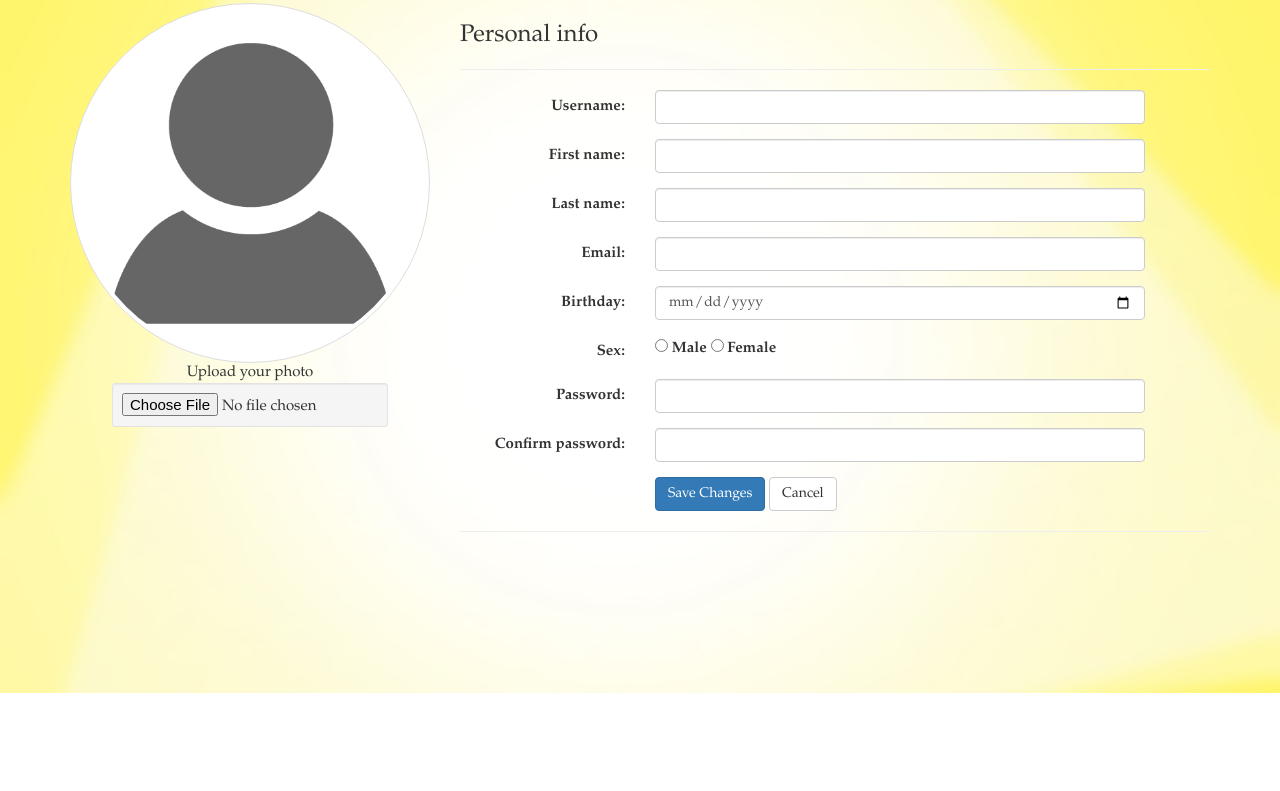
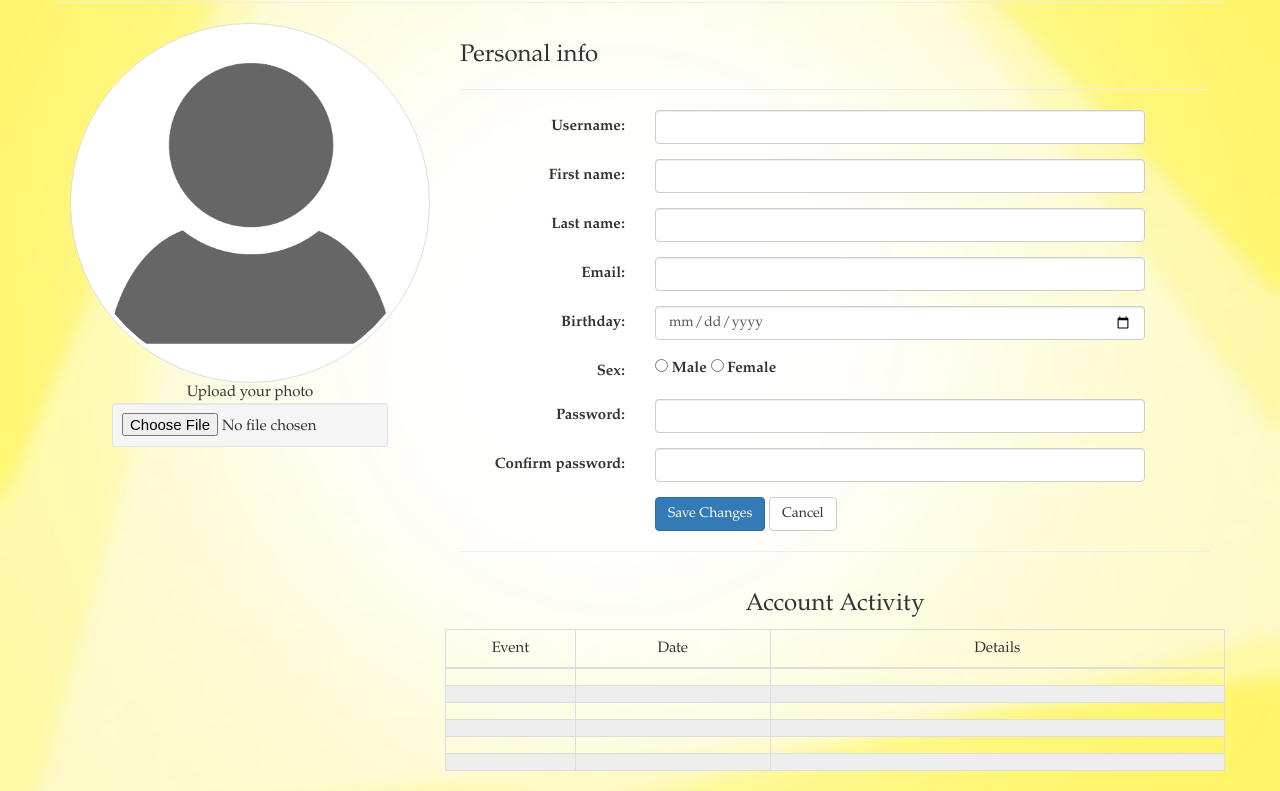
Before and after one commit to Dwarwin/STC, a plain HTML site: page profile.html in a window 1280 px wide. Shown: the part 107-898 px from the top of the page. Before the commit the page ends 800 px from the top, so only its background shows below. Drawn offline with nearby package versions, Linux system fonts and the light colour scheme.

Commit message:
Activity bar

```diff
--- a/css/profile.css
+++ b/css/profile.css
@@ -6,6 +6,13 @@
     font-size: 1.5rem;
 }
 body {
+    margin-top: 20px;
     background: url("../img/main.jpg");
     background-size: cover;
 }
+td {
+    overflow: auto;
+}
+tr:nth-child(even) {
+    background-color: #eeeeee;
+}
--- a/profile.html
+++ b/profile.html
@@ -33,8 +33,8 @@
                 <hr>
                 <form class="form-horizontal" role="form">
                     <section class="form-group">
-                        <label for="username" class="col-md-3 control-label">Username:</label>
-                        <div class="col-md-8">
+                        <label for="username" class="col-lg-3 control-label">Username:</label>
+                        <div class="col-lg-8">
                             <input class="form-control" id="username" value="" type="text">
                         </div>
                     </section>
@@ -90,11 +90,57 @@
                                 <span></span>
                             <button class="btn btn-default" type="reset">Cancel</button>
                         </div>
+
                     </section>
                     <hr>
                 </form>
+                <section class="row text-center">
+                        <h3>Account Activity</h3>
+                        <table class="table table-bordered">
+                            <thead>
+                            <tr>
+                                <th class="col-md-2 text-center">Event</th>
+                                <th class="col-md-3 text-center">Date</th>
+                                <th class="col-md-7 text-center">Details</th>
+                            </tr>
+                            </thead>
+                            <tbody>
+                            <tr>
+                                <td></td>
+                                <td></td>
+                                <td></td>
+                            </tr>
+                            <tr>
+                                <td></td>
+                                <td></td>
+                                <td></td>
+                            </tr>
+                            <tr>
+                                <td></td>
+                                <td></td>
+                                <td></td>
+                            </tr>
+                            <tr>
+                                <td></td>
+                                <td></td>
+                                <td></td>
+                            </tr>
+                            <tr>
+                                <td></td>
+                                <td></td>
+                                <td></td>
+                            </tr>
+                            <tr>
+                                <td></td>
+                                <td></td>
+                                <td></td>
+                            </tr>
+                            </tbody>
+                        </table>
+                </section>
             </section>
         </section>
+
     </section>
 </body>
 </html>
```
